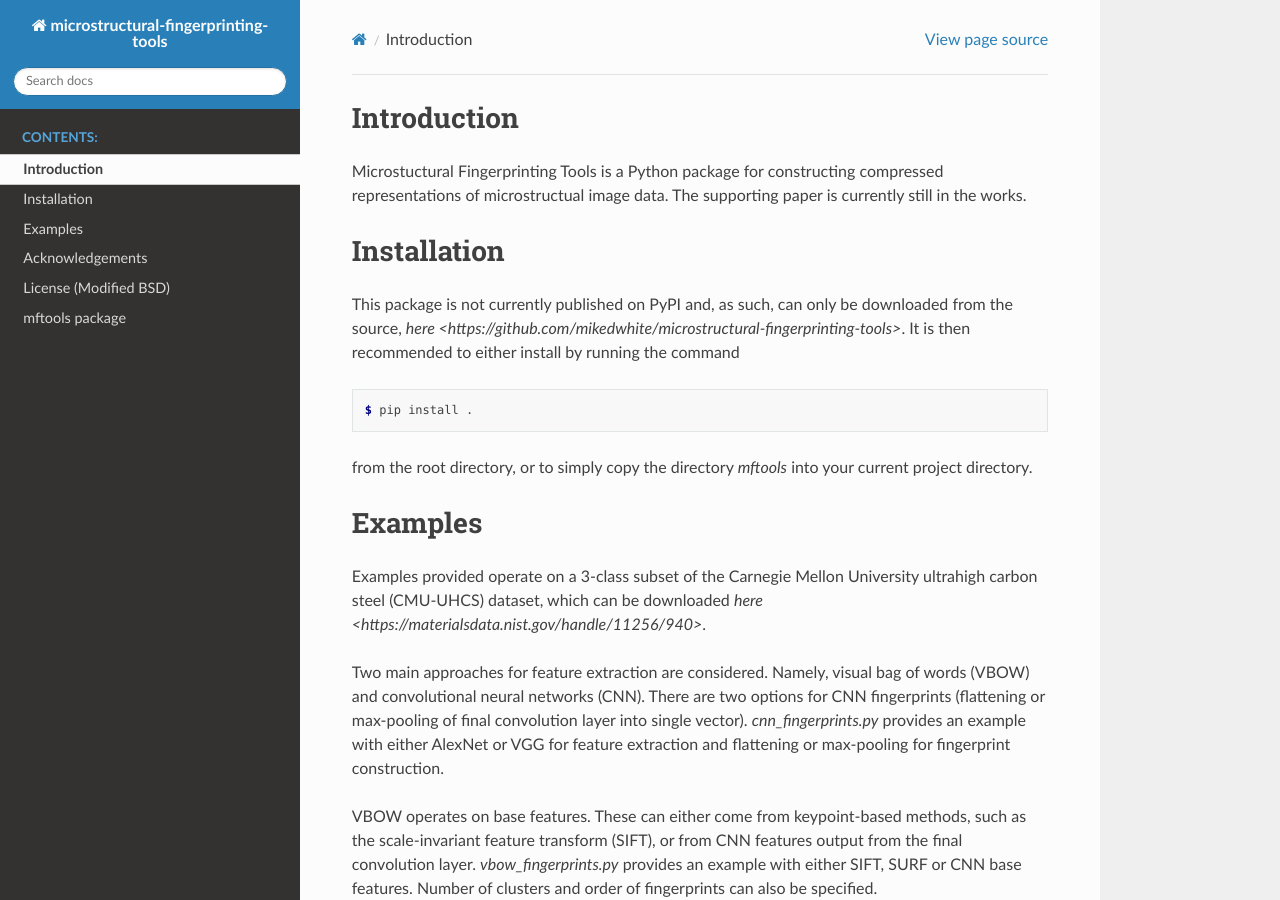
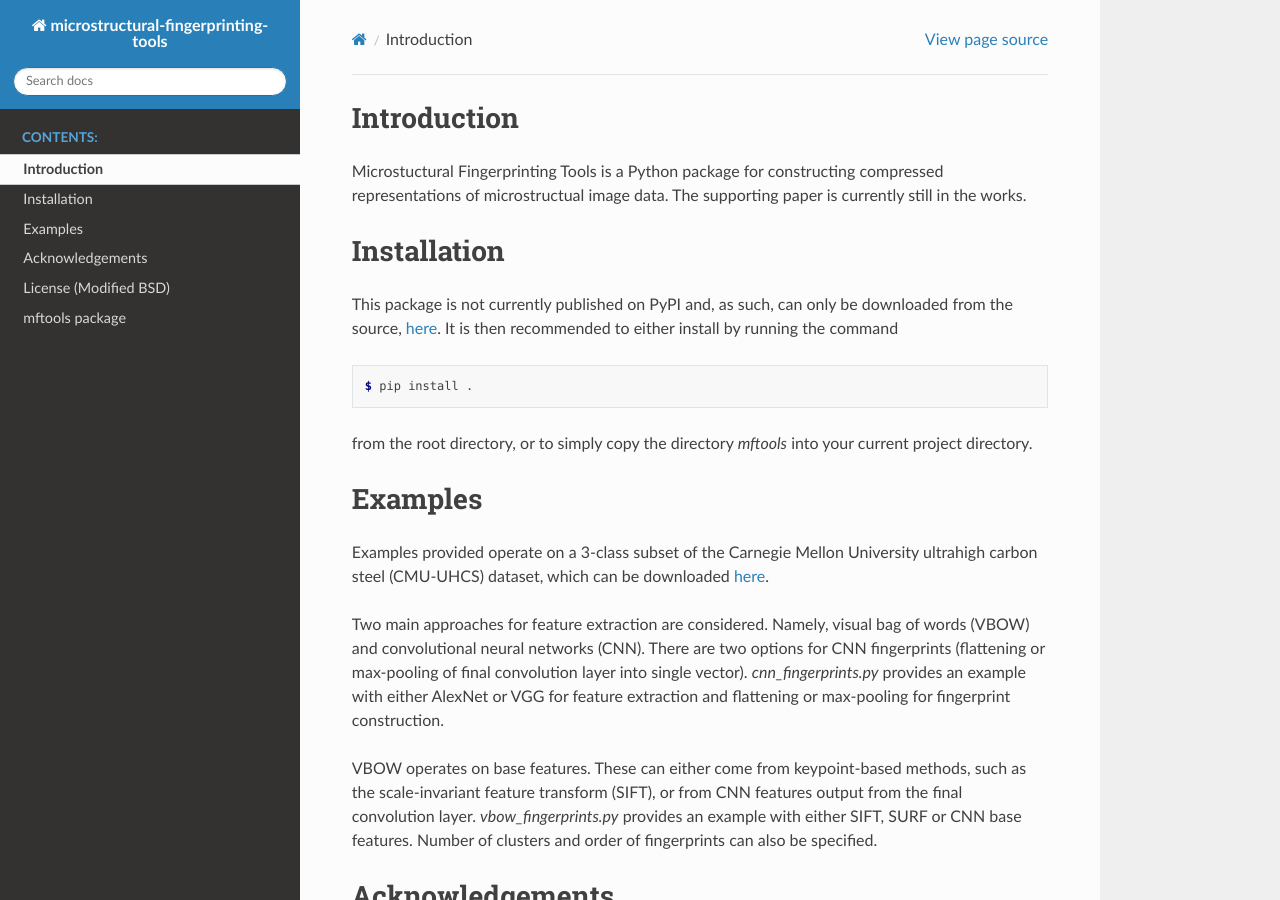
Before and after one commit to mikedwhite/microstructural-fingerprinting-tools, a Sphinx documentation site: the page built from docs/source/intro.rst, in a window 1280 px wide and 900 px high. Built offline with Sphinx 7.4.7 and the Read the Docs theme 2.0.0, drawn with Linux system fonts in a browser that asks for light colours.

Commit message:
Documentation rebuilt

```diff
--- a/docs/source/intro.rst
+++ b/docs/source/intro.rst
@@ -8,7 +8,7 @@ The supporting paper is currently still in the works.
 Installation
 ============
 
-This package is not currently published on PyPI and, as such, can only be downloaded from the source, `here <https://github.com/mikedwhite/microstructural-fingerprinting-tools>`.
+This package is not currently published on PyPI and, as such, can only be downloaded from the source, `here <https://github.com/mikedwhite/microstructural-fingerprinting-tools>`_.
 It is then recommended to either install by running the command
 
 .. code-block:: console
@@ -22,7 +22,7 @@ Examples
 ========
 
 Examples provided operate on a 3-class subset of the Carnegie Mellon University ultrahigh carbon steel (CMU-UHCS)
-dataset, which can be downloaded `here <https://materialsdata.nist.gov/handle/11256/940>`.
+dataset, which can be downloaded `here <https://materialsdata.nist.gov/handle/11256/940>`_.
 
 Two main approaches for feature extraction are considered. Namely, visual bag of words (VBOW) and convolutional neural
 networks (CNN). There are two options for CNN fingerprints (flattening or max-pooling of final convolution layer into
```
Also changed, not shown: 6 other files.
